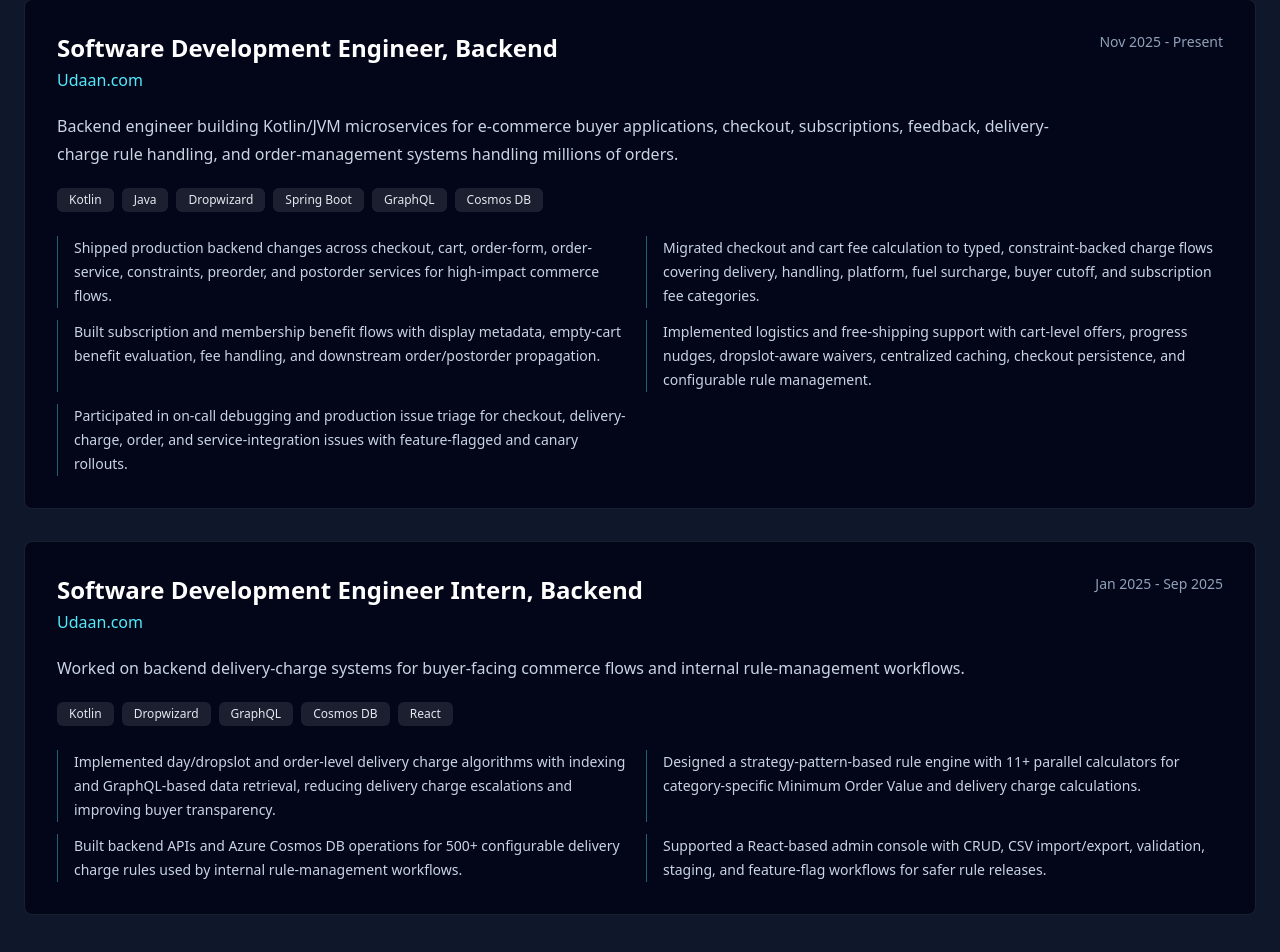
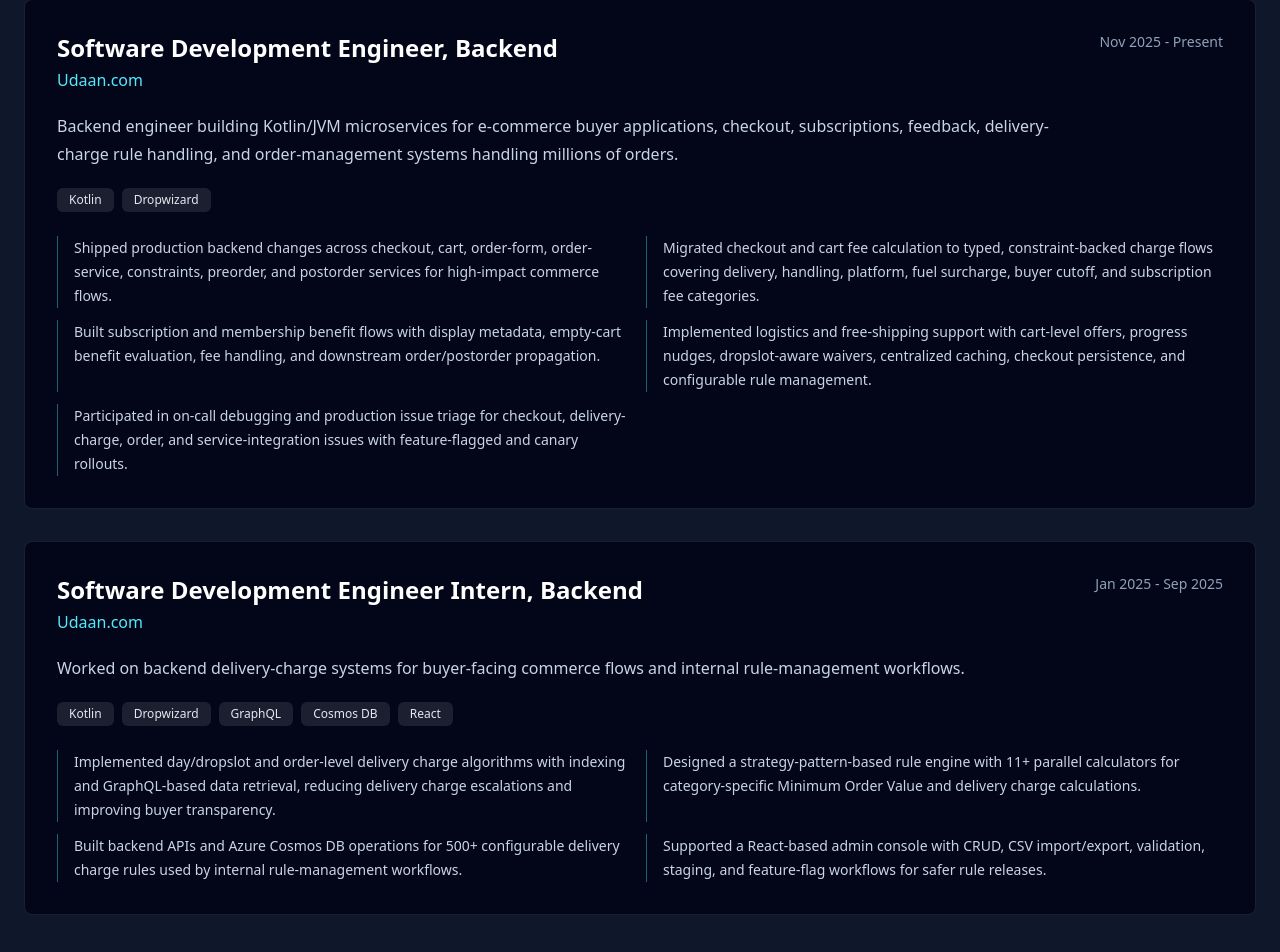
Before and after one commit to AbhinavBM/Port-Folio-Web-Site, a React (Vite) app: page / in a window 1280 px wide. Shown: the part 1092-2044 px from the top of the page. Built offline with nearby package versions, Linux system fonts and the light colour scheme.

Commit message:
Trim current experience tags

```diff
--- a/src/DevFolio.tsx
+++ b/src/DevFolio.tsx
@@ -42,7 +42,7 @@
         date: 'Nov 2025 - Present',
         description:
             'Backend engineer building Kotlin/JVM microservices for e-commerce buyer applications, checkout, subscriptions, feedback, delivery-charge rule handling, and order-management systems handling millions of orders.',
-        tags: ['Kotlin', 'Java', 'Dropwizard', 'Spring Boot', 'GraphQL', 'Cosmos DB'],
+        tags: ['Kotlin', 'Dropwizard'],
         bullets: [
             'Shipped production backend changes across checkout, cart, order-form, order-service, constraints, preorder, and postorder services for high-impact commerce flows.',
             'Migrated checkout and cart fee calculation to typed, constraint-backed charge flows covering delivery, handling, platform, fuel surcharge, buyer cutoff, and subscription fee categories.',
```
